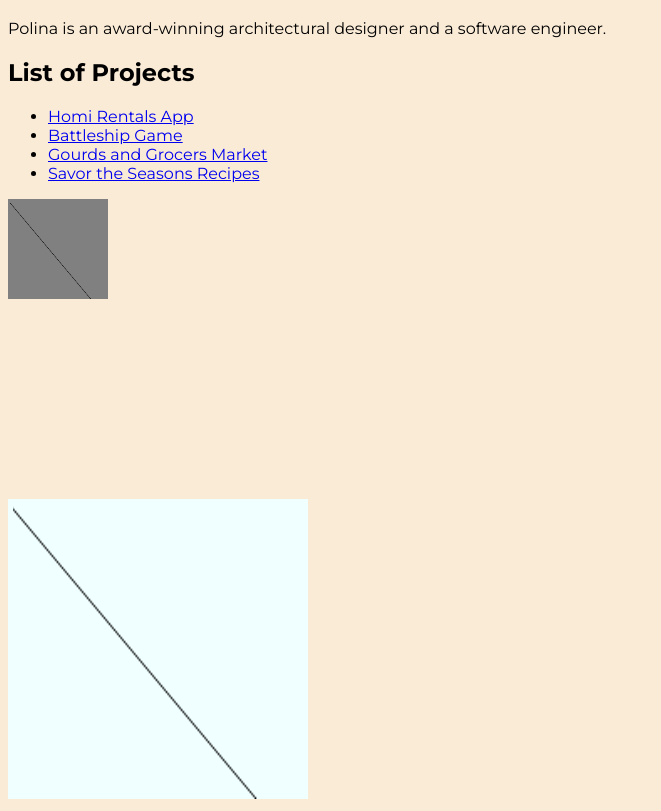
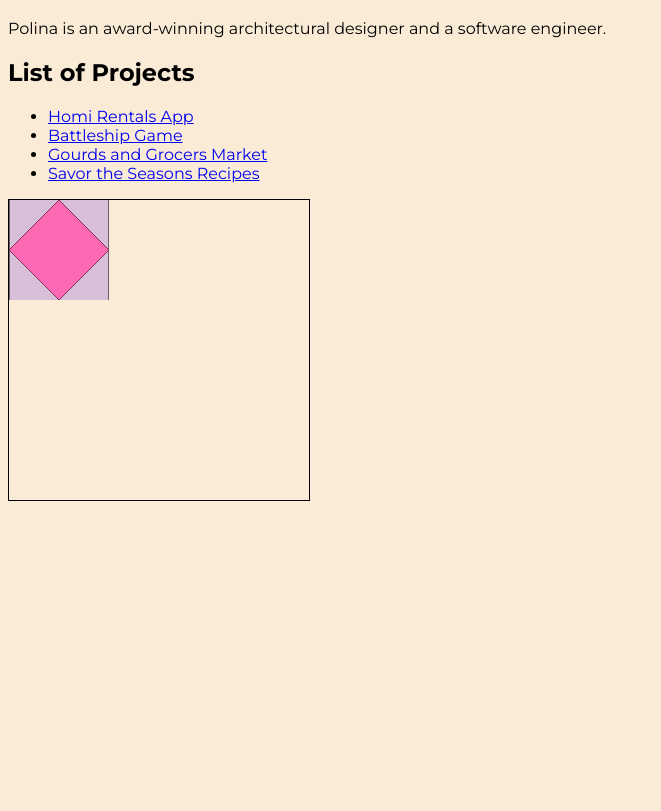
Before and after one commit to realpolya/portfolio, a plain HTML site: page index.html in a window 1280 px wide. Shown: the part 63-874 px from the top of the page, without its empty margins (0-661 px from the left). After the commit the page ends 800 px from the top, so only its background shows below. Drawn offline with Linux system fonts and the light colour scheme.

Commit message:
fill top of cube

```diff
--- a/app.js
+++ b/app.js
@@ -4,14 +4,12 @@ const lineColor = "grey"
 
 /*-------------------------------- Cached Elements --------------------------------*/
 
-const canvasEl = document.getElementById('canvas')
 const canvasDiv = document.getElementById('canvases')
 
 /*-------------------------------- Functions --------------------------------*/
 
-const context = canvasEl.getContext('2d')
+const drawLine = (ctx, x1, y1, x2, y2, color="black", lineWidth=1) => {
 
-const drawLine = (ctx, x1, y1, x2, y2, color="black", lineWidth=1) => {
     ctx.beginPath();
     ctx.moveTo(x1, y1);
     ctx.lineTo(x2, y2);
@@ -19,21 +17,55 @@ const drawLine = (ctx, x1, y1, x2, y2, color="black", lineWidth=1) => {
     ctx.lineWidth = lineWidth;
     ctx.stroke();
     ctx.closePath();
+
 }
 
-const singleTile = (ctx) => {
-    drawLine(ctx, 5, 5, 500, 300)
+const fillTop = (ctx, size, mid, start=0) => {
+
+    const end = start + size
+
+    ctx.beginPath();
+    ctx.moveTo(start, mid);
+    ctx.lineTo(mid, end);
+    ctx.lineTo(end, mid);
+    ctx.lineTo(mid, start);
+    ctx.closePath();
+
+    ctx.fillStyle = "hotpink";
+    ctx.fill();
+
 }
+
+const singleTile = (ctx, size, start=0) => {
+
+    const mid = start + Math.floor(size / 2)
+    const end = start + size
+
+    drawLine(ctx, start, mid, mid, end)
+    drawLine(ctx, start, mid, mid, start)
+    drawLine(ctx, mid, start, end, mid)
+    drawLine(ctx, mid, end, end, mid)
+
+    drawLine(ctx, start, start, start, end)
+    drawLine(ctx, end, start, end, end)
+
+    fillTop(ctx, size, mid)
+
+}
+
 
 /*-------------------------------- Function calls --------------------------------*/
 
-drawLine(context, 5, 5, 500, 300)
+const canvas = document.createElement('canvas');
 
-const canvas2 = document.createElement('canvas');
-canvas2.style.backgroundColor = lineColor;
-canvas2.style.height = '100px';
-canvas2.style.width = '100px';
-canvasDiv.appendChild(canvas2);
-const context2 = canvas2.getContext('2d')
+canvas.style.backgroundColor = 'thistle';
+canvas.width = 100;
+canvas.height = 100;
+canvas.style.height = '100px';
+canvas.style.width = '100px';
 
-singleTile(context2)
+canvasDiv.appendChild(canvas);
+
+const context = canvas.getContext('2d')
+
+singleTile(context, 100)
--- a/index.html
+++ b/index.html
@@ -35,6 +35,5 @@
         </ul>
         <div id="canvases">
         </div>
-        <canvas id="canvas"></canvas>
     </body>
 </html>
--- a/style.css
+++ b/style.css
@@ -14,4 +14,5 @@ body {
 #canvases {
     height: 300px;
     width: 300px;
+    border: 1px solid black;
 }
```
